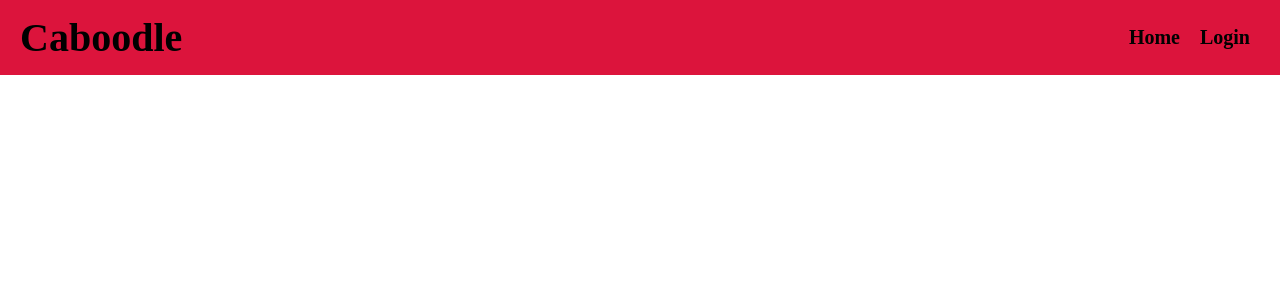
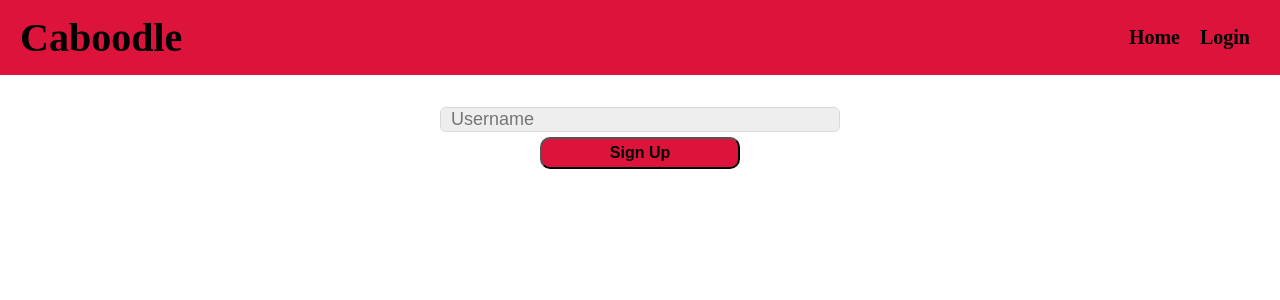
Before and after one commit to mguadagni/caboodle_react, a React (Create React App) app: page /signup in a window 1280 px wide. Before the commit this address had no page. Shown: the top 300 px of the page. Built offline with nearby package versions, Linux system fonts and the light colour scheme.

Commit message:
Created Sign Up Page

```diff
--- a/src/components/Auth/LoginForm.js
+++ b/src/components/Auth/LoginForm.js
@@ -36,9 +36,10 @@ const LoginForm = (props) => {
                     />
                 </InLineInputContainer>
                 <Button style={{marginTop: '1em'}}>Login</Button>
+            </Form>
                 <p style={{marginTop: '3em'}}>Don't have an account?</p>
                 <Button>Sign Up!</Button>
-            </Form>
+
         </Container>
     )
 }
--- a/src/components/Auth/SignUp.js
+++ b/src/components/Auth/SignUp.js
@@ -1,8 +1,31 @@
-import React from 'react';
+import React, {useState, useContext} from 'react';
+import Container from '../common/Container';
+import SignUpForm from './SignUpForm';
+import {useNavigate} from 'react-router-dom';
 
 const SignUp = () => {
+
+    const [query, setQuery] = useState({
+        id:""
+    })
+
+    const updateForm = (field, value) => {
+        setQuery({
+            ...query,
+            [field]:value
+        })
+    }
+
+    const navigate = useNavigate();
+
+    const onSubmit = () => {
+        alert('hi');
+    }
+
     return (
-        <h1>Sign Up</h1>
+        <Container>
+            <SignUpForm onSubmit={onSubmit} query={query} updateForm={updateForm}/>
+        </Container>
     )
 }
 
--- a/src/components/Auth/SignUpForm.js
+++ b/src/components/Auth/SignUpForm.js
@@ -1,8 +1,31 @@
 import React from 'react';
+import Container from '../common/Container';
+import Form from '../common/Form';
+import InLineInputContainer from '../common/InlineInputContainer';
+import Input from '../common/Input';
+import Button from '../common/Button';
 
-const SignUpForm = () => {
+const SignUpForm = (props) => {
+
+    const handleChange = (e) => {
+        props.updateForm(e.target.id, e.target.value)
+    }
+
     return (
-        <h1>Sign up Form</h1>
+        <Container>
+            <Form onSubmit={props.onSubmit} style={{marginTop: '2em'}}>
+                <InLineInputContainer>
+                    <Input
+                    name="id"
+                    id="id"
+                    placeholder="Username"
+                    value={props.query.id}
+                    onChange={handleChange}
+                    />
+                </InLineInputContainer>
+                <Button>Sign Up</Button>
+            </Form>
+        </Container>
     )
 }
 export default SignUpForm;
--- a/src/components/Home/Home.js
+++ b/src/components/Home/Home.js
@@ -1,15 +1,19 @@
-import React from 'react';
+import React, {useContext} from 'react';
 import Container from '../common/Container';
 import Splash from '../common/Splash';
 import products from '../../assets/products.jpg';
 import shopfront from '../../assets/shopfront.jpg';
+import { AuthContext } from '../Providers/AuthProvider';
 
-const Home = () => {
+const Home = (props) => {
+
+    const [auth] = useContext(AuthContext);
+
     return (
         <Container>
             <Splash image={shopfront} style={{color:"#DC143C"}}>
                 <h1 style={{textShadow: "1px 0 0 white, 0 -1px 0 white, 0 1px 0 white, -1px 0 0 white"}}>
-                    Welcome to Caboodle!
+                    Welcome to Caboodle {auth.name} !
                 </h1>
 
                 <h2 style={{textShadow: "1px 0 0 white, 0 -1px 0 white, 0 1px 0 white, -1px 0 0 white"}}>
--- a/src/components/Listings/Listings.js
+++ b/src/components/Listings/Listings.js
@@ -1,8 +1,17 @@
-import React from 'react';
+import React from 'react'
+import Container from '../common/Container';
+import ListingsForm from '../Listings/ListingsForm'
+import ListingsData from './ListingsData';
 
 const Listings = () => {
-    return (
+  return (
+    <Container>
         <h1>Listings</h1>
-    )
+        <div>
+        <ListingsForm />
+        <ListingsData />
+        </div>
+    </Container>
+  )
 }
 export default Listings;
--- /dev/null
+++ b/src/components/Listings/ListingsData.js
@@ -0,0 +1,13 @@
+import React from 'react'
+
+const ListingsData = () => {
+  return (
+    <div style={{
+        flex: 5,
+        padding: '0 100px'
+    }}>
+        Listings Data
+    </div>
+  )
+}
+export default ListingsData;
--- /dev/null
+++ b/src/components/Listings/ListingsForm.js
@@ -0,0 +1,20 @@
+import React from 'react';
+
+const ListingsForm = () => {
+
+
+
+
+    return (
+      <div style={{
+        flex: 2,
+        display: 'flex',
+        flexDirection: 'column',
+        padding: '0 100px'
+      }}>
+        <h3>Search</h3>
+        <input type='text' />
+      </div>
+    )
+}
+export default ListingsForm;
--- a/src/components/Routers/AppRouter.js
+++ b/src/components/Routers/AppRouter.js
@@ -6,6 +6,7 @@ import Listings from "../Listings/Listings";
 import Login from "../Auth/Login";
 import Profile from "../Profile/Profile";
 import Navbar from "../NavBar/NavBar";
+import SignUp from '../Auth/SignUp';
 
 const AppRouter = () => {
 
@@ -17,6 +18,7 @@ const AppRouter = () => {
                 <Route path="/login" element={<Login />} />
                 <Route path="/profile" element={<Profile />} />
                 <Route path="/listings" element={<Listings />} />
+                <Route path="/signup" element={<SignUp />} />
             </Routes>
         </Container>
     )
```
